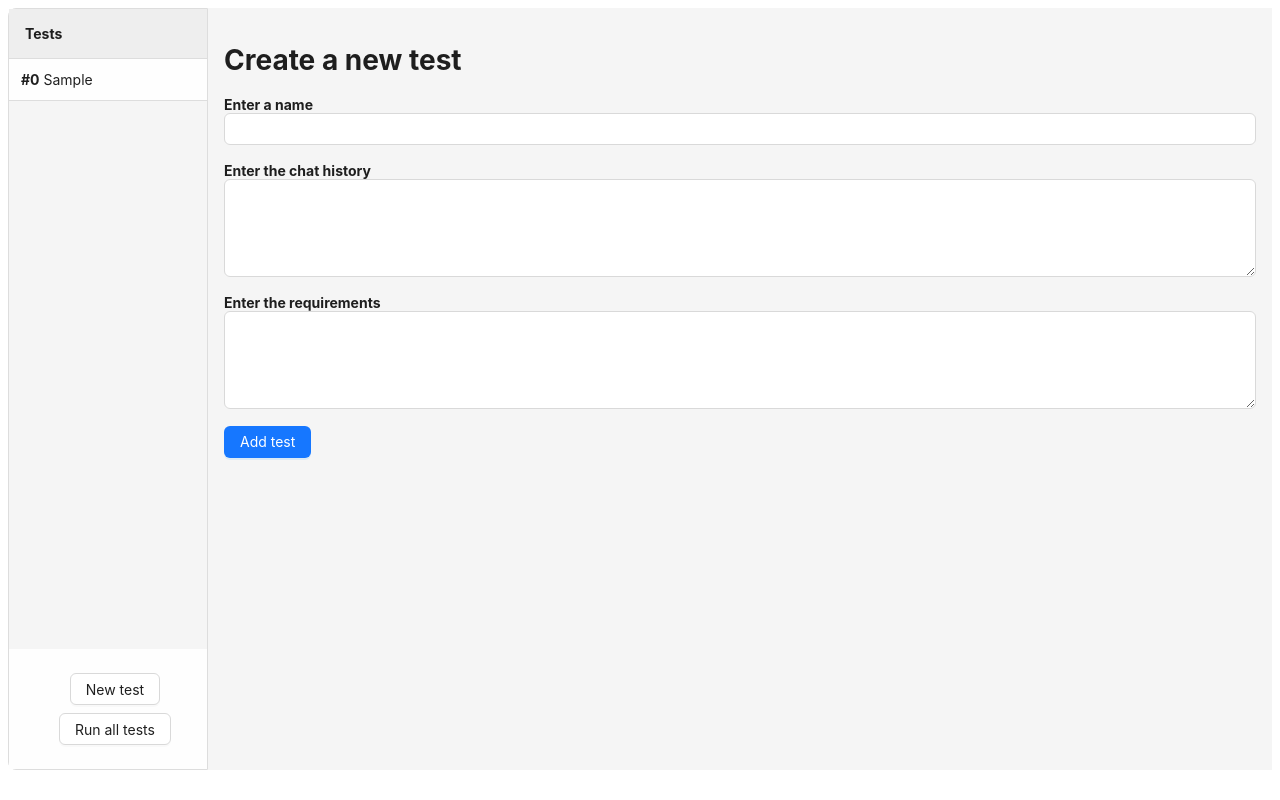
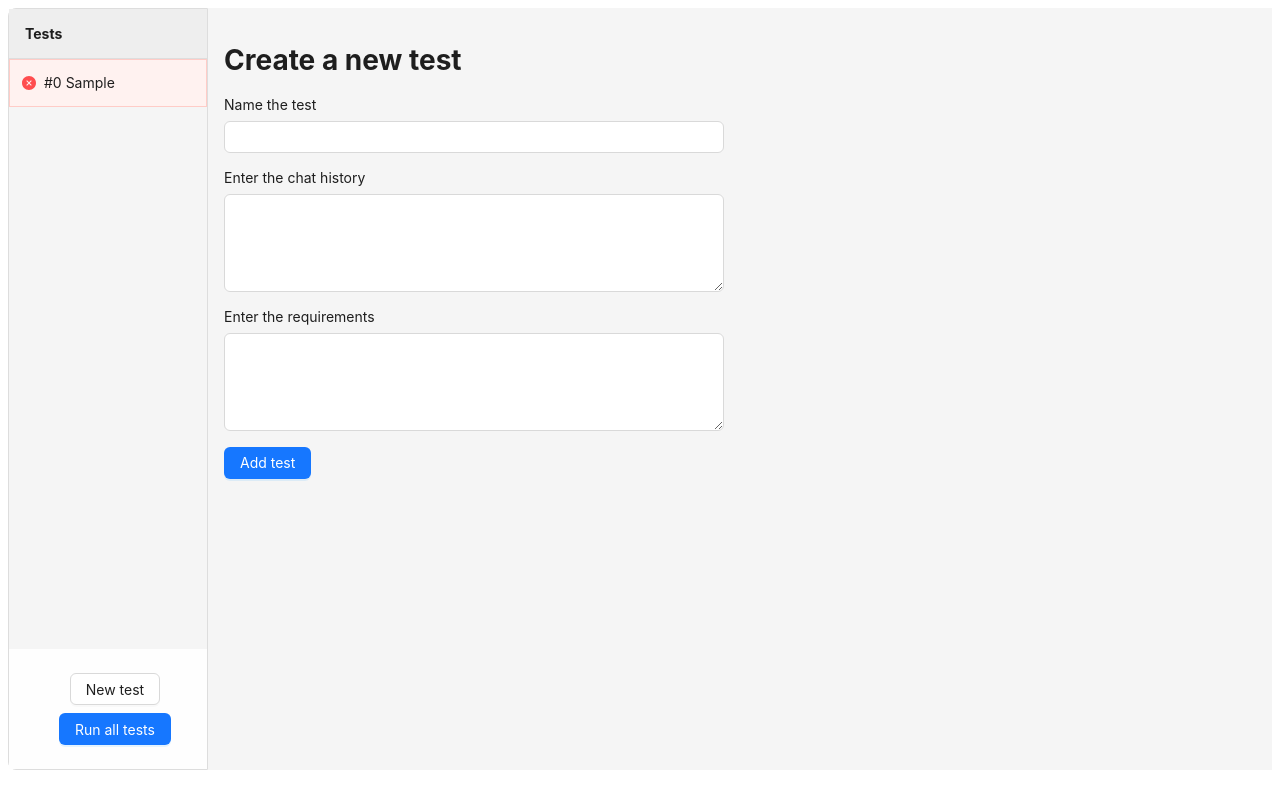
Before and after one commit to MerlinAGI/LLM-tests, a Next.js app in the folder llm-tests-frontend/: page / in a window 1280 px wide. Both pictures are taken after typing "Sample", "Sample", "Sample" into the empty fields and a click on the button "Add test". Built offline with nearby package versions, Linux system fonts and the light colour scheme.

Commit message:
More styling

```diff
--- a/llm-tests-frontend/src/components/NewTest.tsx
+++ b/llm-tests-frontend/src/components/NewTest.tsx
@@ -13,6 +13,15 @@ const { TextArea } = Input;
 
 const Wrapper = styled.div`
   flex-direction: column;
+  max-width: 500px;
+`;
+
+const InputTitle = styled.div`
+  margin-bottom: 8px;
+`;
+
+const InputWrapper = styled.div`
+  margin-bottom: 16px;
 `;
 
 interface Props {
@@ -26,29 +35,26 @@ export default function NewTest({ addTest }: Props) {
   return (
     <Wrapper>
       <h1>Create a new test</h1>
-      <b>Enter a name</b>
-      <br />
+      <InputWrapper>
+        <InputTitle>Name the test</InputTitle>
         <Input value={name} onChange={(e) => setName(e.target.value)} />
-      <br />
-      <br />
-      <b>Enter the chat history</b>
-      <br />
+      </InputWrapper>
+      <InputWrapper>
+        <InputTitle>Enter the chat history</InputTitle>
         <TextArea
           rows={4}
           value={history}
           onChange={(e) => setHistory(e.target.value)}
         />
-      <br />
-      <br />
-      <b>Enter the requirements</b>
-      <br />
+      </InputWrapper>
+      <InputWrapper>
+        <InputTitle>Enter the requirements</InputTitle>
         <TextArea
           rows={4}
           value={requirements}
           onChange={(e) => setRequirements(e.target.value)}
         />
-      <br />
-      <br />
+      </InputWrapper>
       <Button
         type="primary"
         onClick={() => {
@@ -57,6 +63,7 @@ export default function NewTest({ addTest }: Props) {
             prompt: shopingAssistentPrompt,
             values: { history: history },
             requirements: requirements,
+            judgement: { status: "failed" },
           });
           setName("");
           setHistory("");
--- a/llm-tests-frontend/src/components/Results.tsx
+++ b/llm-tests-frontend/src/components/Results.tsx
@@ -1,5 +1,6 @@
 import { Test } from "@/utils/types";
 import styled from "@emotion/styled";
+import { Button, Alert, Card, Space } from "antd";
 
 interface Props {
   test: Test;
@@ -8,26 +9,49 @@ interface Props {
 const Wrapper = styled.div`
   display: flex;
   flex-direction: column;
+  max-width: 500px;
 `;
-
-
 
 export default function Results({ test }: Props) {
   return (
     <Wrapper>
       <h1>Test {test.name}</h1>
-      <p>Status: {!test.judgement ? "Not run" : test.judgement.status}</p>
-      <p>History:</p>
-      {test.values.history}
-      <br />
-      <br />
-      <p>Requirements:</p>
-      {test.requirements}
-      <br />
-      <br />
-      <p>Completion:</p>
-      {test.completion}
-      <button onClick={() => null}>Run</button>
+      <Space direction="vertical">
+        {test.judgement.status === "passed" ? (
+          <Alert message="Test passed" type="success" />
+        ) : test.judgement.status === "failed" ? (
+          <Alert message="Test failed" type="error" />
+        ) : (
+          <Alert message="Not run" />
+        )}
+        <Card
+          size="small"
+          title="History"
+          bordered={false}
+          style={{ width: 300 }}
+        >
+          {test.values.history}
+        </Card>
+        <Card
+          size="small"
+          title="Requirements"
+          bordered={false}
+          style={{ width: 300 }}
+        >
+          {test.requirements}
+        </Card>
+        <Card
+          size="small"
+          title="Completion"
+          bordered={false}
+          style={{ width: 300 }}
+        >
+          {test.completion}
+        </Card>
+        <Button type="primary" onClick={() => null}>
+          {test.judgement.status ? "Run again" : "Run"}
+        </Button>
+      </Space>
     </Wrapper>
   );
 }
--- a/llm-tests-frontend/src/components/Sidebar.tsx
+++ b/llm-tests-frontend/src/components/Sidebar.tsx
@@ -1,7 +1,7 @@
 import React from "react";
 import styled from "@emotion/styled";
 import type { Test } from "../pages/index";
-import { Layout, Button, Space } from "antd";
+import { Layout, Button, Space, Alert } from "antd";
 
 const { Footer, Content } = Layout;
 
@@ -18,9 +18,8 @@ const BarHeader = styled.div`
   background: #eee;
 `;
 
-const Entry = styled.div`
-  background: #fefefe;
-  border-bottom: 1px solid #ddd;
+const Entry = styled(Alert)`
+  border-radius: 0;
   padding: 12px;
   &:hover {
     cursor: pointer;
@@ -51,15 +50,26 @@ export default function Sidebar({ tests, setActiveTest }: Props) {
             <b>Tests</b>
           </BarHeader>
           {tests.map((test, i) => (
-            <Entry key={test.name} onClick={() => setActiveTest(i)}>
-              <b>#{i}</b> {test.name}
-            </Entry>
+            <Entry
+              message={`#${i} ${test.name}`}
+              key={test.name}
+              type={
+                test.judgement.status === "passed"
+                  ? "success"
+                  : test.judgement.status === "failed"
+                  ? "error"
+                  : "info"
+              }
+              status={test.judgement.status}
+              onClick={() => setActiveTest(i)}
+              showIcon
+            ></Entry>
           ))}
         </Content>
         <Footer style={footerStyle}>
           <Space direction="vertical">
-            <Button>New test</Button>
-            <Button>Run all tests</Button>
+            <Button onClick={() => setActiveTest(null)}>New test</Button>
+            <Button type="primary">Run all tests</Button>
           </Space>
         </Footer>
       </Layout>
--- a/llm-tests-frontend/src/pages/index.tsx
+++ b/llm-tests-frontend/src/pages/index.tsx
@@ -1,6 +1,3 @@
-import Head from "next/head";
-import Image from "next/image";
-import { Inter } from "next/font/google";
 import { css, Global } from "@emotion/react";
 import styled from "@emotion/styled";
 import NewTest from "@/components/NewTest";
@@ -12,48 +9,9 @@ import { Test } from "@/utils/types";
 
 const { Header, Footer, Sider, Content } = Layout;
 
-const inter = Inter({ subsets: ["latin"] });
-
-// text area
-const TextArea = styled.textarea`
-  height: 500px;
-  // reset textarea style
-  outline: none;
-  resize: none;
-  padding: 0;
-  margin: 0;
-  // custom style
-  background-color: #fff;
-  border-radius: 6px;
-  box-shadow: 0 0 0 1px rgba(0, 0, 0, 0.1), 0 1px 2px rgba(0, 0, 0, 0.1);
-  padding: 20px;
-  border: 1px solid #eaeaea;
-  min-width: 500px;
-  margin-bottom: 20px;
-`;
-
-const Button = styled.button`
-  // green button
-  background-color: #2ecc71;
-  color: #fff;
-  border: none;
-  border-radius: 6px;
-  padding: 10px 20px;
-  font-size: 16px;
-  font-weight: 600;
-  cursor: pointer;
-  width: 100px;
-  align-self: flex-end;
-`;
-
-const LeftWrapper = styled.div`
-  display: flex;
-  flex-direction: column;
-  width: 50%;
-`;
-
 const contentStyle: React.CSSProperties = {
   padding: "16px",
+  borderRadius: "0 8px 8px 0",
 };
 
 const siderStyle: React.CSSProperties = {
@@ -63,7 +21,7 @@ const siderStyle: React.CSSProperties = {
 
 export default function Home() {
   const [tests, setTests] = useState<Test[]>([]);
-  const [activeTest, setActiveTest] = useState<number | undefined>();
+  const [activeTest, setActiveTest] = useState<number | null>(null);
   console.log(tests);
   console.log(activeTest);
   return (
@@ -72,7 +30,7 @@ export default function Home() {
         <Sidebar tests={tests} setActiveTest={setActiveTest} />
       </Sider>
       <Content style={contentStyle}>
-        {activeTest !== undefined ? (
+        {activeTest !== null ? (
           <Results test={tests[activeTest]} />
         ) : (
           <NewTest
```
Lines whose indentation alone changed are shown as unchanged.
